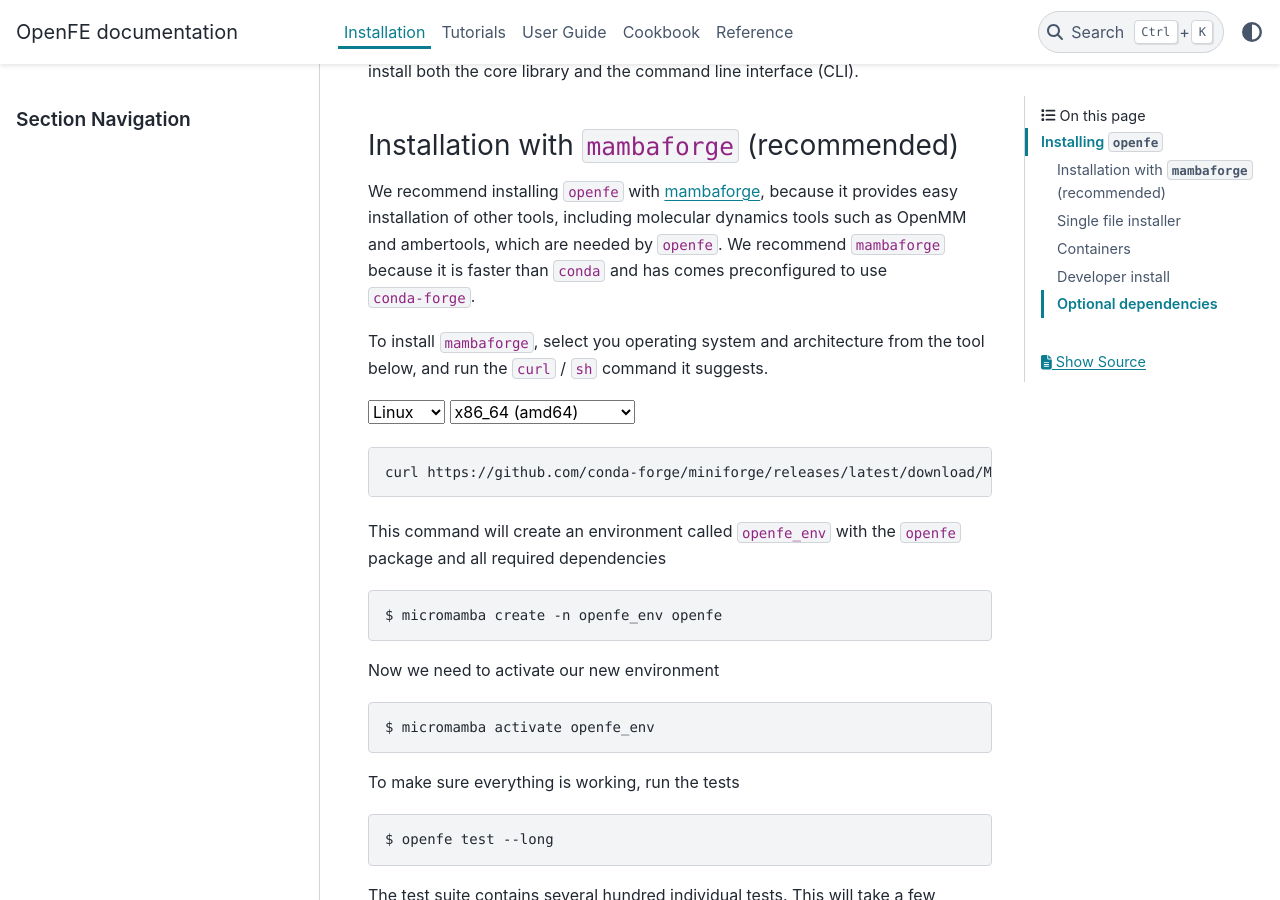
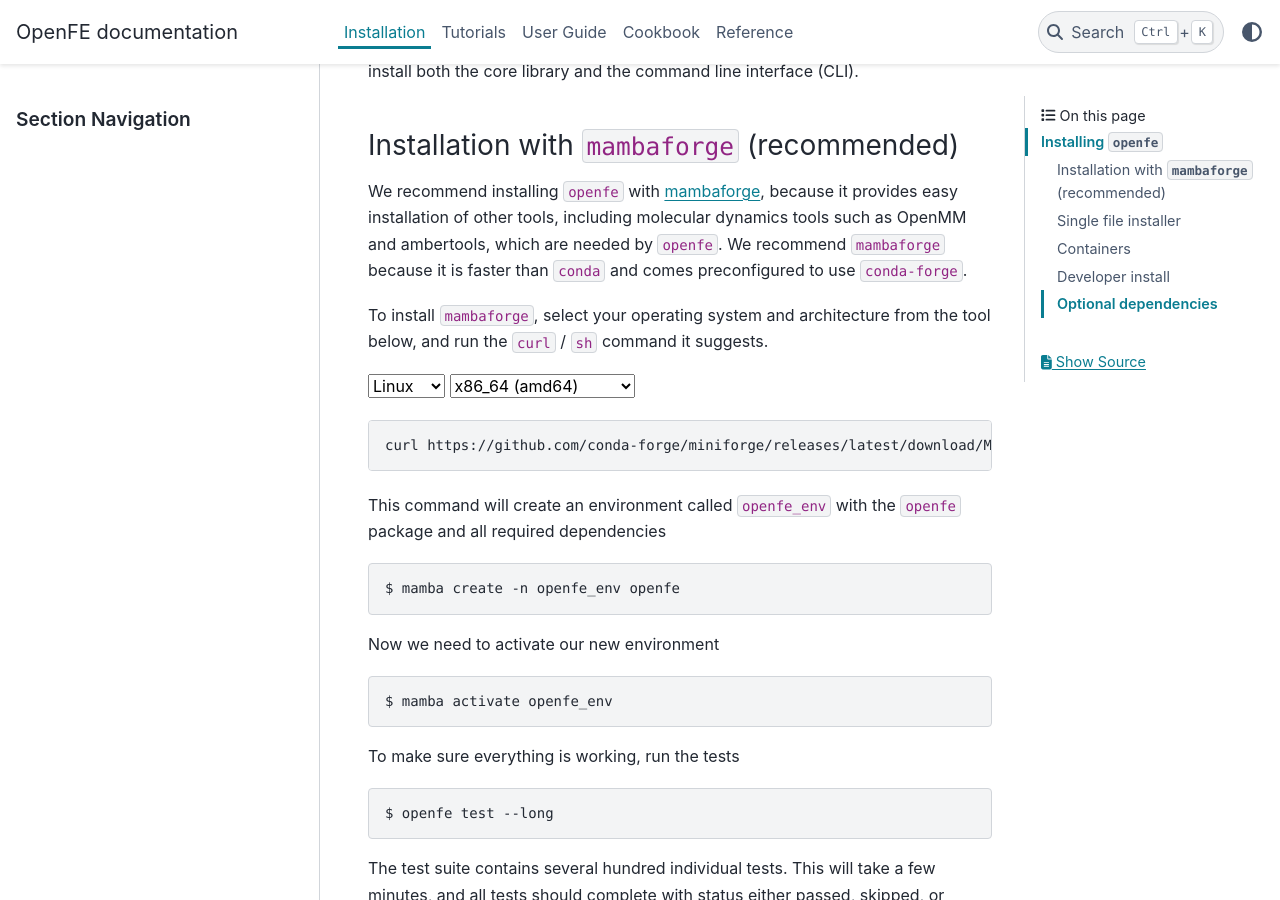
Before and after one commit to OpenFreeEnergy/openfe, a Sphinx documentation site: the page built from docs/installation.rst, in a window 1280 px wide and 900 px high, scrolled down 399 px. Built offline with Sphinx 7.4.7 and the PyData theme 0.15.4, drawn with Linux system fonts in a browser that asks for light colours.

Commit message:
minor cleanup

```diff
--- a/docs/installation.rst
+++ b/docs/installation.rst
@@ -20,10 +20,10 @@
 We recommend installing ``openfe`` with `mambaforge <https://github.com/conda-forge/miniforge#mambaforge>`_, because it provides easy
 installation of other tools, including molecular dynamics tools such as
 OpenMM and ambertools, which are needed by ``openfe``.
-We recommend ``mambaforge`` because it is faster than ``conda`` and has
-comes preconfigured to use ``conda-forge``.
+We recommend ``mambaforge`` because it is faster than ``conda`` and comes
+preconfigured to use ``conda-forge``.
 
-To install ``mambaforge``, select you operating system and architecture from
+To install ``mambaforge``, select your operating system and architecture from
 the tool below, and run the ``curl`` / ``sh`` command it suggests.
 
 .. someone else improve the above wording?
@@ -77,16 +77,15 @@
       }
 
       setArchitectureOptions("Linux");
-      updateFilename();
     </script>
 
 This command will create an environment called ``openfe_env`` with the ``openfe`` package and all required  dependencies ::
 
-  $ micromamba create -n openfe_env openfe
+  $ mamba create -n openfe_env openfe
 
 Now we need to activate our new environment ::
 
-  $ micromamba activate openfe_env
+  $ mamba activate openfe_env
 
 To make sure everything is working, run the tests ::
 
```
